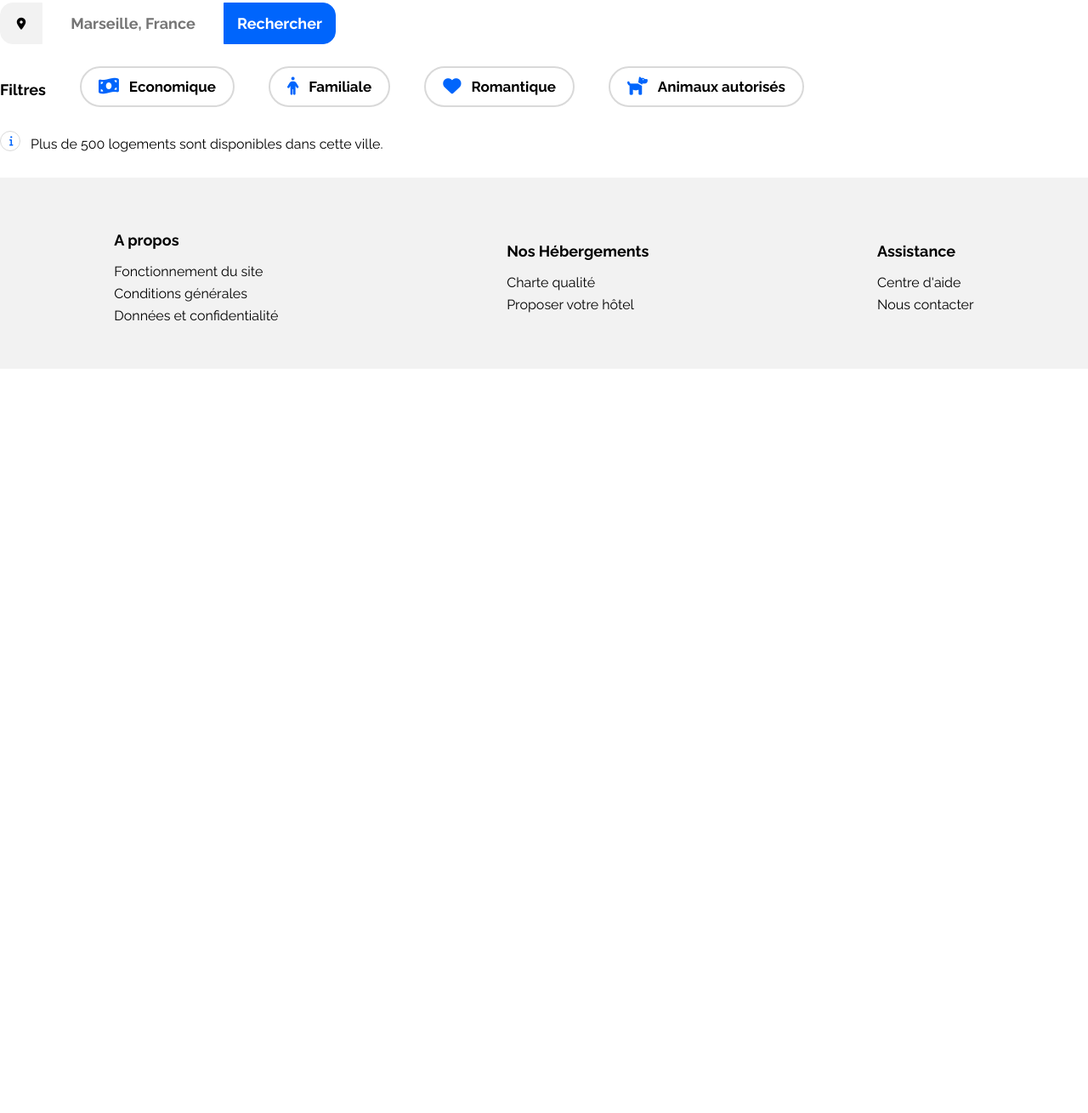
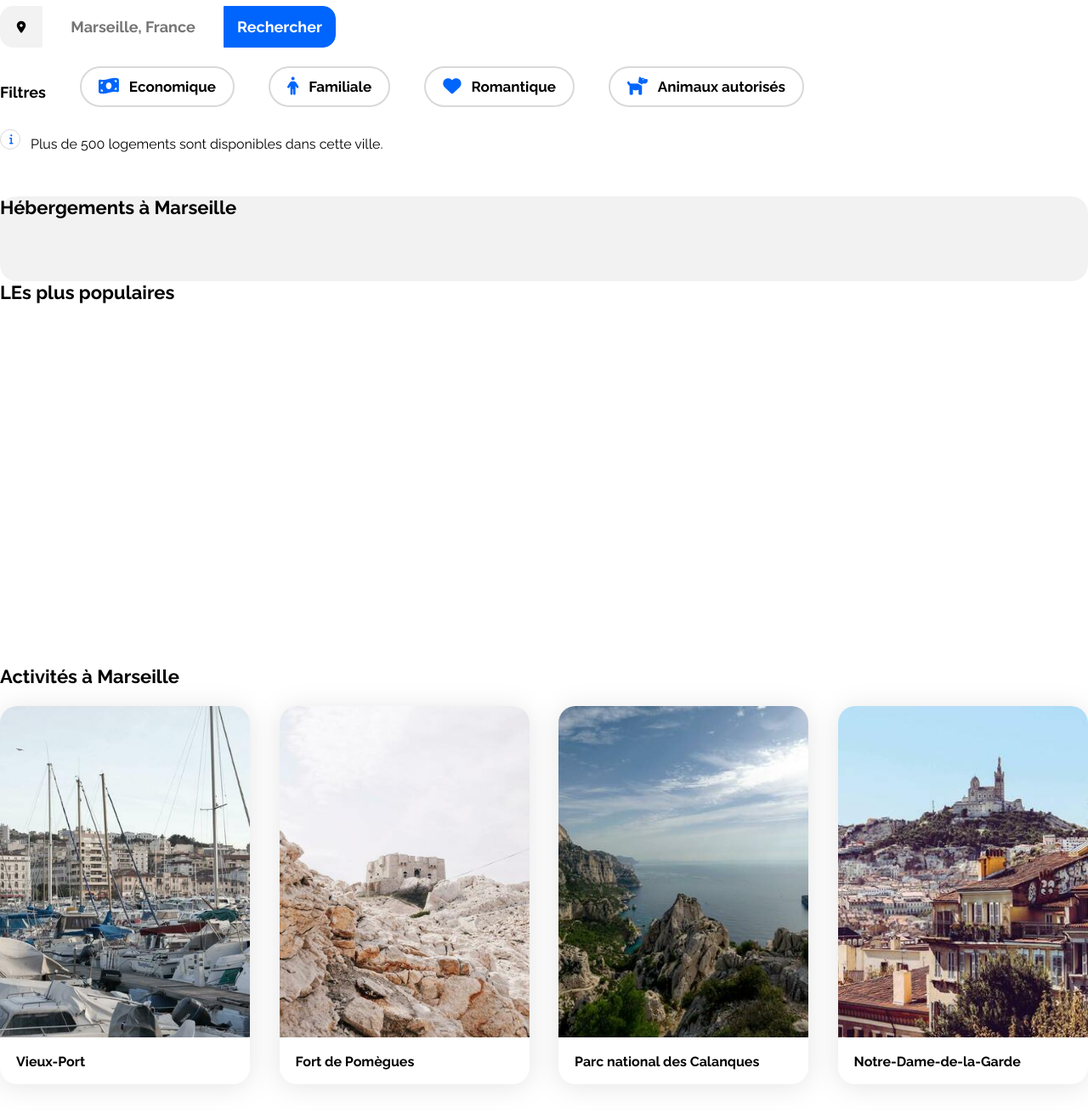
Before and after one commit to AleB798/ocr_p2_integration_booki, a plain HTML site: page index.html in a window 1280 px wide. Shown: the part 190-1500 px from the top of the page at 85% size. Before the commit the page ends 800 px from the top, so only its background shows below. Drawn offline with Linux system fonts and the light colour scheme.

Commit message:
activities

```diff
--- a/index.html
+++ b/index.html
@@ -15,16 +15,16 @@
       <nav class="navbar">
           <ul>
             <li>
-              <a href="#">Hébergements</a>
+              <a href="#hebergements">Hébergements</a>
             </li>
             <li>
-              <a href="#">Activités</a>
+              <a href="#activities">Activités</a>
             </li>
           </ul>
       </nav>
     </header>
     <main>
-      <section class ="infobar">
+      <section id="infobar">
         <h1>Trouver votre hébergements pour des vacances de rêve</h1>
         <P>En plein centre ville ou en pleine nature</P>
           <form id="form" method="post" action="">
@@ -44,9 +44,36 @@
           <p>Plus de 500 logements sont disponibles dans cette ville.</p>
         </div>
       </section>
-      <section class="maincards">
+      <section id="hebergements">
+          <div class="maincards">
+            <h2>Hébergements à Marseille</h2>
+            <div class="main_cards">
+            </div>
+          </div>
+          <div class="sponso_cards">
+            <h2>LEs plus populaires</h2>
+          </div>
       </section>
-      <section class="activitiescards">
+      <section id="activities">
+        <h2>Activités à Marseille</h2>
+        <div id="activities_cards">
+          <div class="activity_card">
+            <img src="assets/activites/4_small/reno-laithienne-QUgJhdY5Fyk-unsplash.jpg" alt="Vieux-Port">
+            <p class="ac_title">Vieux-Port</p>
+          </div>
+          <div class="activity_card">
+            <img src="assets/activites/4_small/paul-hermann-QFTrLdQIRhI-unsplash.jpg" alt="Fort de Pomègues">
+            <p class="ac_title">Fort de Pomègues</p>
+          </div>
+          <div class="activity_card">
+            <img src="assets/activites/4_small/kilyan-sockalingum-NR8-cBCN3aI-unsplash.jpg" alt="Parc national des Calanques">
+            <p class="ac_title">Parc national des Calanques</p>
+          </div>
+          <div class="activity_card">
+            <img src="assets/activites/4_small/florian-wehde-xW9e8gdotxI-unsplash.jpg" alt="Notre-Dame-de-la-Garde">
+            <p class="ac_title">Notre-Dame-de-la-Garde</p>
+          </div>
+        </div>
       </section>
     </main>
     <footer class="footer">
--- a/styles.css
+++ b/styles.css
@@ -10,6 +10,7 @@ body {
     max-width: 1400px;
     margin: 0 auto;
     color: #000000;
+    background-color: #FFFFFF;
 }
 
 /* ----HEADER---- */
@@ -60,11 +61,11 @@ body {
 
 /* SECTION INFOBAR */
 
-.infobar {
+#infobar {
     margin-top: 48px;
 }
 
-.infobar h1 {
+#infobar h1 {
     font-family: 'Raleway';
     font-style: normal;
     font-weight: 700;
@@ -72,13 +73,12 @@ body {
     line-height: 26px;
 }
 
-.infobar p {
+#infobar p {
     font-family: 'Raleway';
     font-style: normal;
     font-weight: 400;
     font-size: 16px;
-    line-height: 19px;
-    padding-top: 8px;
+    padding-top: 12px;
 }
 
 /* FORM */
@@ -133,13 +133,11 @@ input {
     flex-wrap: wrap;
     font-weight: 700;
     font-size: 17px;
-    line-height: 20px;
 }
 
 #filters p {
     font-weight: 700;
     font-size: 18px;
-    line-height: 48px;
 }
 
 #filters div {
@@ -180,6 +178,69 @@ input {
     padding: 5px 10px;
 }
 
+/* SECTION ACTIVITIES */
+#hebergements {
+    margin-top: 52px;
+    width: 100%;
+    height: 500px;
+}
+
+.maincards {
+    margin-top: 32px;
+    width: 100%;
+    height: 100px;
+    background-color: #F2F2F2;
+    border-radius: 20px;
+}
+
+/* SECTION ACTIVITIES */
+#activities {
+    margin-top: 52px;
+    width: 100%;
+    height: 500px;
+}
+
+h2 {
+    font-family: 'Raleway';
+    font-style: normal;
+    font-weight: 700;
+    font-size: 22px;
+    line-height: 26px;
+}
+
+#activities_cards {
+    display: flex;
+    flex-wrap: wrap;
+    justify-content: space-between;
+    margin-top: 22px;
+}
+
+.activity_card {
+    width: 23%;
+    height: 445px;
+    filter: drop-shadow(0px 3px 15px rgba(0, 0, 0, 0.1));
+    border-radius: 20px;
+    background-color: #FFFFFF;
+}
+
+.activity_card img {
+    width: 100%;
+    height: 390px;
+    object-fit: cover;
+    border-radius: inherit;
+    border-radius: 20px 20px 0px 0px;
+
+}
+
+.ac_title {
+    width: 100%;
+    height: 55px;
+    font-weight: 700;
+    font-size: 16px;
+    padding-top: 15px;
+    padding-left: 19px;
+}
+
 /* ----FOOTER---- */
 
 .footer {
@@ -189,7 +250,7 @@ input {
     justify-content: space-around;
     align-items: center;
     flex-wrap: wrap;
-    margin-top: 30px;
+    margin-top: 32px;
 }
 
 .footer ul {
```
